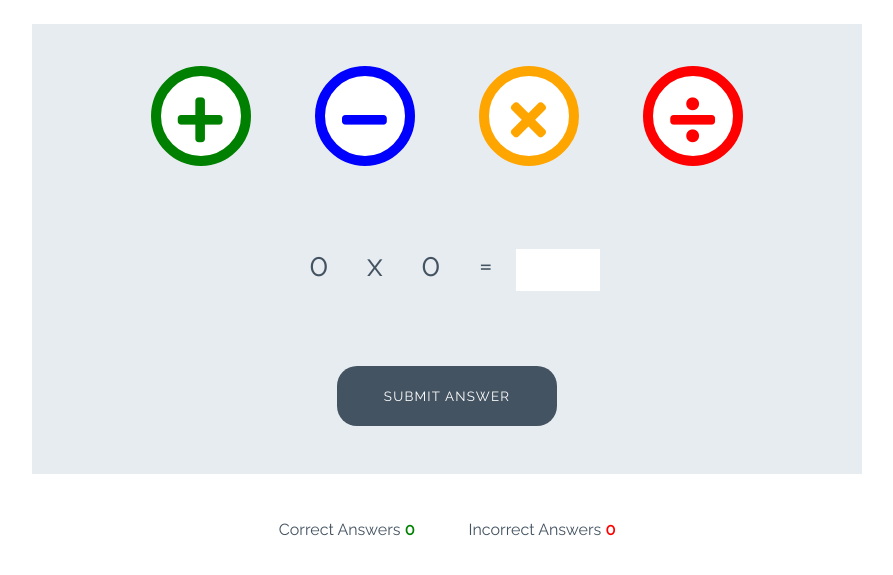
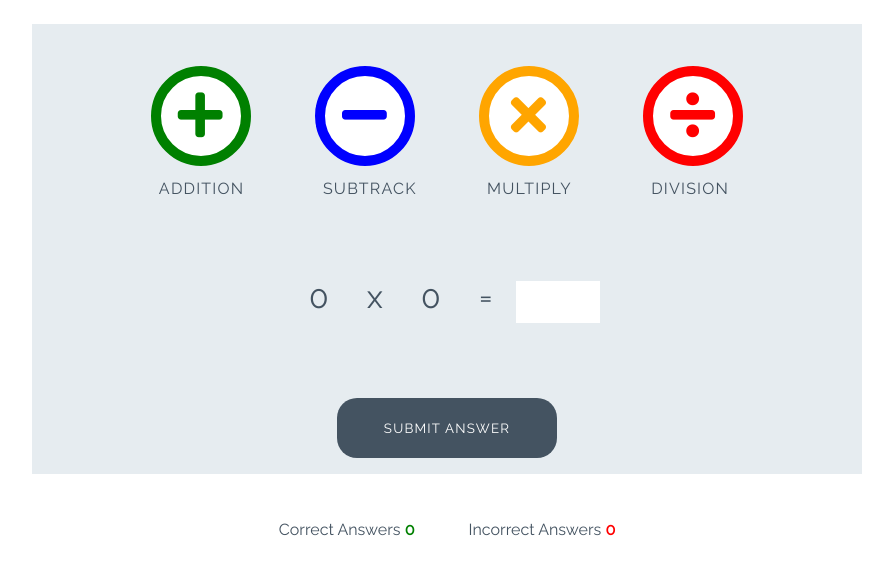
Before and after one commit to jo20244/love-maths, a plain HTML site: page index.html in a window 1280 px wide. Shown: the part 79-654 px from the top of the page, without its empty margins (193-1086 px from the left). Drawn offline with Linux system fonts and the light colour scheme.

Commit message:
apply changes in css and index

```diff
--- a/assets/css/style.css
+++ b/assets/css/style.css
@@ -109,6 +109,14 @@ body {
     font-size: 3.2rem;
     margin: 0 30px;
     transition: all 0.5s;
+}
+
+.btn--big::after{
+    content: attr(data-type);
+    font-size: 1rem;
+    color: #445361;
+    position: relative;
+    left: -0.5rem;
 }
 
 .btn--blue {
--- a/index.html
+++ b/index.html
@@ -19,16 +19,16 @@
 
        <div class="game-area">
             <div class="controls-area">
-                <button class="btn btn--big btn--green">
+                <button data-type="addition" class="btn btn--big btn--green">
                     <i class="fas fa-plus"></i>
                 </button>
-                <button class="btn btn--big btn--blue">
+                <button data-type="subtrack" class="btn btn--big btn--blue">
                     <i class="fas fa-minus"></i>
                 </button>
-                <button class="btn btn--big btn--orange">
+                <button data-type="multiply" class="btn btn--big btn--orange">
                     <i class="fas fa-times"></i>
                 </button>
-                <button class="btn btn--big btn--red">
+                <button data-type="division" class="btn btn--big btn--red">
                     <i class="fas fa-divide"></i>
                 </button>
             </div>
@@ -40,7 +40,7 @@
              <p class="answer-message">Enter message:</p>
              <input id="answer-box" type="number">
         </div>
-            <button class="btn btn--gray">Submit answer</button>
+            <button data-type="submit" class="btn btn--gray">Submit answer</button>
        </div>
 
        <div class="score-area"></div>
```
